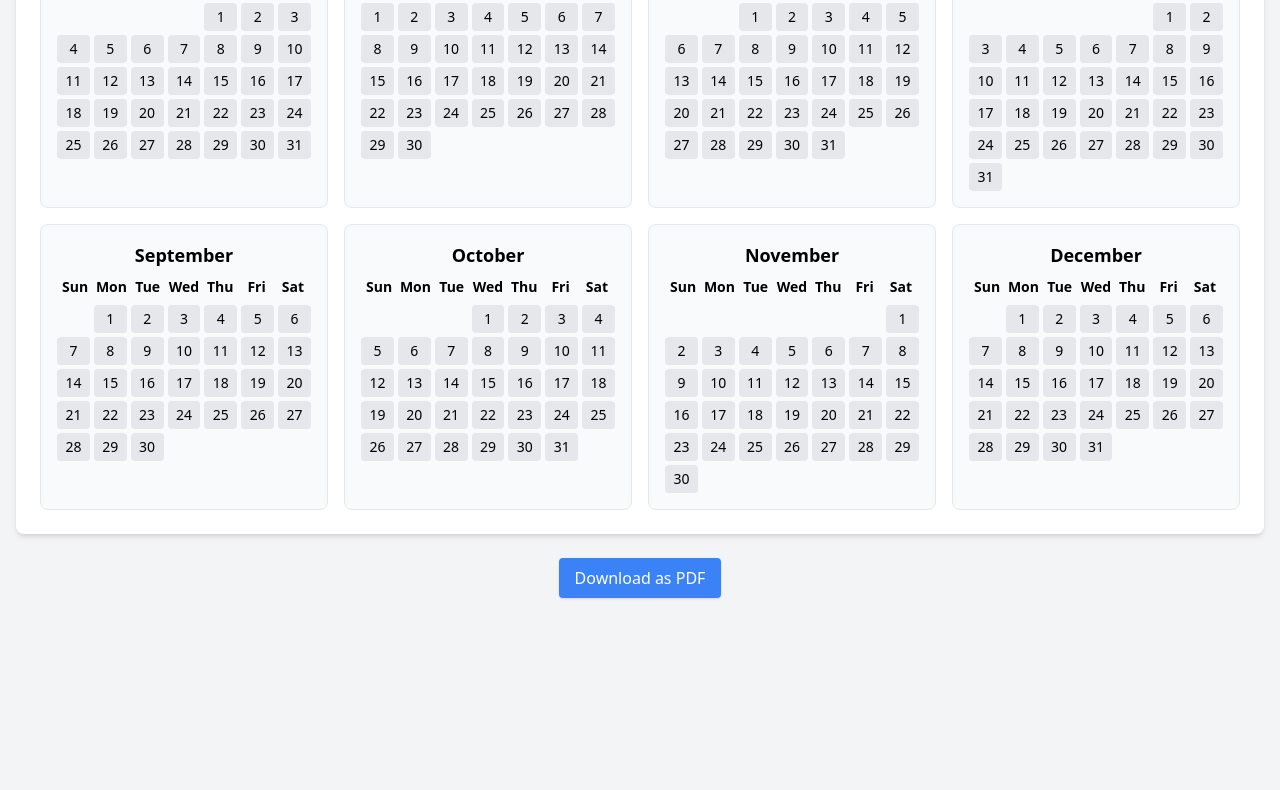
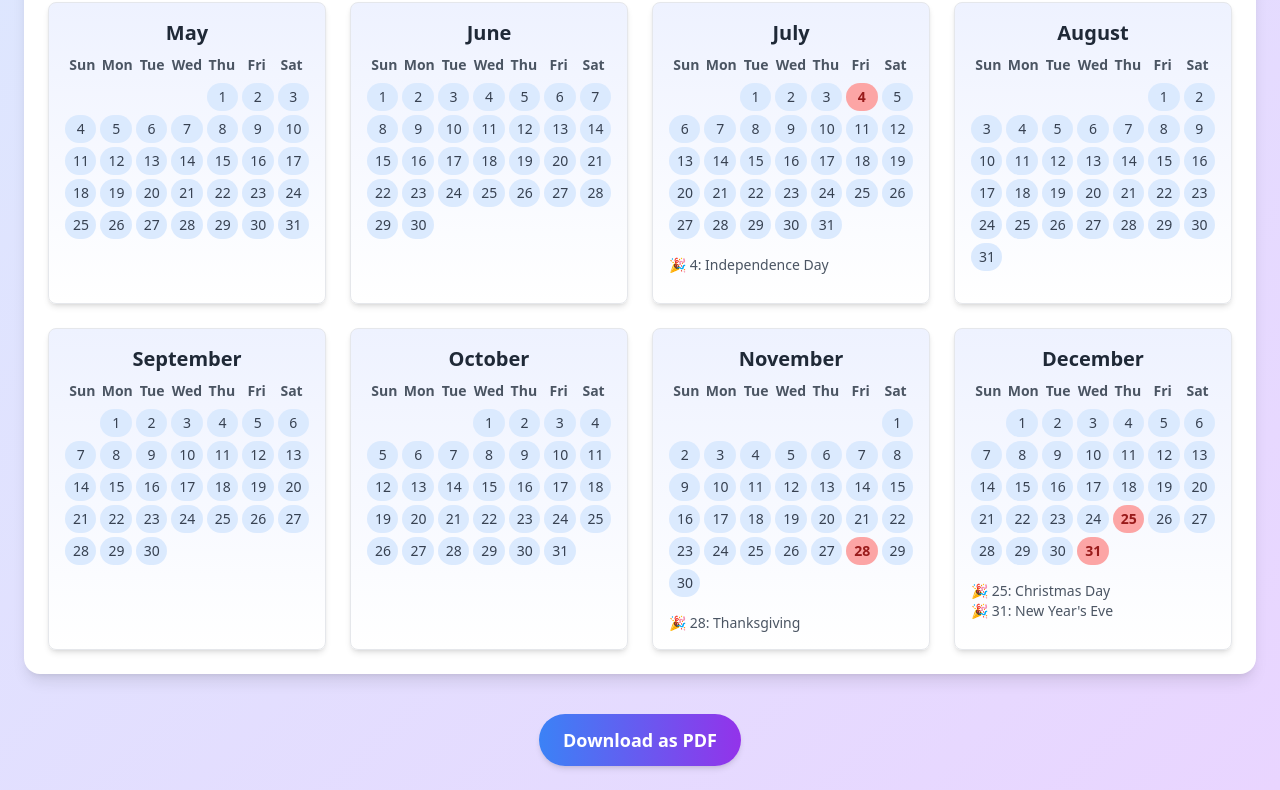
Before and after one commit to BugBlitz98/2025-calendar, a plain HTML site: page index.html in a window 1280 px wide. Shown: the part 480-1270 px from the top of the page. Before the commit the page ends 1094 px from the top, so only its background shows below. Drawn offline with nearby package versions, Linux system fonts and the light colour scheme.

Commit message:
Update index.html

```diff
--- a/index.html
+++ b/index.html
@@ -3,16 +3,46 @@
 <head>
   <meta charset="UTF-8">
   <meta name="viewport" content="width=device-width, initial-scale=1.0">
-  <title>2025 Calendar</title>
-  <script src="https://cdn.jsdelivr.net/npm/html2pdf.js"></script>
+  <title>2025 Holiday Calendar</title>
+  <script src="https://cdnjs.cloudflare.com/ajax/libs/html2pdf.js/0.10.1/html2pdf.bundle.min.js"></script>
   <script src="https://cdn.tailwindcss.com"></script>
 </head>
-<body class="bg-gray-100 p-4">
-  <div id="calendar" class="container mx-auto bg-white shadow-md p-6 rounded-lg">
-    <h1 class="text-3xl font-bold text-center mb-6">2025 Calendar</h1>
-    <div class="grid grid-cols-4 gap-4">
-      <!-- Generate months dynamically -->
+<body class="bg-gradient-to-br from-blue-100 to-purple-200 p-6">
+  <!-- Header Section -->
+  <header class="text-center mb-8">
+    <h1 class="text-4xl font-extrabold text-gray-800 drop-shadow-lg">2025 Holiday Calendar</h1>
+    <p class="text-lg text-gray-600 mt-2">Mark your year with celebrations and events</p>
+  </header>
+
+  <!-- Calendar Section -->
+  <div id="calendar" class="bg-white rounded-2xl shadow-lg p-6 container mx-auto">
+    <div class="grid grid-cols-3 md:grid-cols-4 gap-6">
+      <!-- Dynamic Months -->
       <script>
+
+        function downloadPDF() {
+      const element = document.getElementById("calendar");
+      const options = {
+        margin: 0.5,
+        filename: '2025-calendar.pdf',
+        image: { type: 'jpeg', quality: 0.98 },
+        html2canvas: { scale: 2 },
+        jsPDF: { unit: 'in', format: 'letter', orientation: 'portrait' }
+      };
+      html2pdf().set(options).from(element).save();
+    }
+        const holidays = {
+          0: [{ date: 1, name: "New Year's Day" }],
+          1: [{ date: 14, name: "Valentine's Day" }],
+          3: [{ date: 7, name: "Easter Sunday" }],
+          6: [{ date: 4, name: "Independence Day" }],
+          10: [{ date: 28, name: "Thanksgiving" }],
+          11: [
+            { date: 25, name: "Christmas Day" },
+            { date: 31, name: "New Year's Eve" }
+          ],
+        };
+
         const months = [
           "January", "February", "March", "April",
           "May", "June", "July", "August",
@@ -24,17 +54,31 @@
           const container = document.querySelector(".grid");
           months.forEach((month, index) => {
             const monthDiv = document.createElement("div");
-            monthDiv.classList.add("border", "p-4", "rounded-lg", "bg-gray-50");
+            monthDiv.classList.add(
+              "border", "rounded-lg", "bg-gradient-to-b",
+              "from-indigo-50", "to-white", "p-4",
+              "shadow-md", "hover:shadow-lg", "transition-shadow"
+            );
 
-            // Month header
+            // Generate Days with Holidays Highlighted
+            const daysHTML = generateDays(2025, index);
+
+            // Month Header and Holiday List
             monthDiv.innerHTML = `
-              <h2 class="text-lg font-bold text-center">${month}</h2>
-              <div class="grid grid-cols-7 text-center mt-2">
-                ${days.map(day => `<div class="font-semibold text-sm">${day}</div>`).join("")}
+              <h2 class="text-xl font-bold text-gray-800 text-center mb-2">${month}</h2>
+              <div class="grid grid-cols-7 text-center text-sm font-semibold text-gray-600">
+                ${days.map(day => `<div>${day}</div>`).join("")}
               </div>
-              <div class="grid grid-cols-7 text-center text-sm mt-2 gap-1">
-                ${generateDays(2025, index)}
+              <div class="grid grid-cols-7 text-center text-sm mt-2 gap-1 text-gray-700">
+                ${daysHTML}
               </div>
+              <ul class="mt-4 text-sm text-gray-600">
+                ${
+                  (holidays[index] || [])
+                    .map(holiday => `<li>🎉 ${holiday.date}: ${holiday.name}</li>`)
+                    .join("")
+                }
+              </ul>
             `;
             container.appendChild(monthDiv);
           });
@@ -51,7 +95,15 @@
 
           // Add days of the current month
           while (date.getMonth() === month) {
-            daysHTML += `<div class="py-1 rounded bg-gray-200 hover:bg-gray-300 cursor-pointer">${date.getDate()}</div>`;
+            const isHoliday = (holidays[month] || []).some(
+              holiday => holiday.date === date.getDate()
+            );
+            daysHTML += `
+              <div class="py-1 px-2 rounded-full ${
+                isHoliday ? "bg-red-300 text-red-800 font-bold" : "bg-blue-100 hover:bg-blue-200"
+              } cursor-pointer">
+                ${date.getDate()}
+              </div>`;
             date.setDate(date.getDate() + 1);
           }
 
@@ -61,9 +113,10 @@
     </div>
   </div>
 
-  <div class="text-center mt-6">
+  <!-- Download Button -->
+  <div class="text-center mt-10">
     <button
-      class="bg-blue-500 text-white px-4 py-2 rounded shadow hover:bg-blue-600"
+      class="px-6 py-3 text-lg font-semibold text-white bg-gradient-to-r from-blue-500 to-purple-600 rounded-full shadow-md hover:shadow-lg hover:from-blue-600 hover:to-purple-700 transition"
       onclick="downloadPDF()"
     >
       Download as PDF
@@ -75,13 +128,5 @@
       const element = document.getElementById("calendar");
       const options = {
         margin: 0.5,
-        filename: '2025-calendar.pdf',
-        image: { type: 'jpeg', quality: 0.98 },
-        html2canvas: { scale: 2 },
-        jsPDF: { unit: 'in', format: 'letter', orientation: 'portrait' }
-      };
-      html2pdf().set(options).from(element).save();
-    }
-  </script>
-</body>
-</html>
+        filename: '2025-holiday-calendar.pdf',
+        image: { type: 'jpeg', quality:
```
